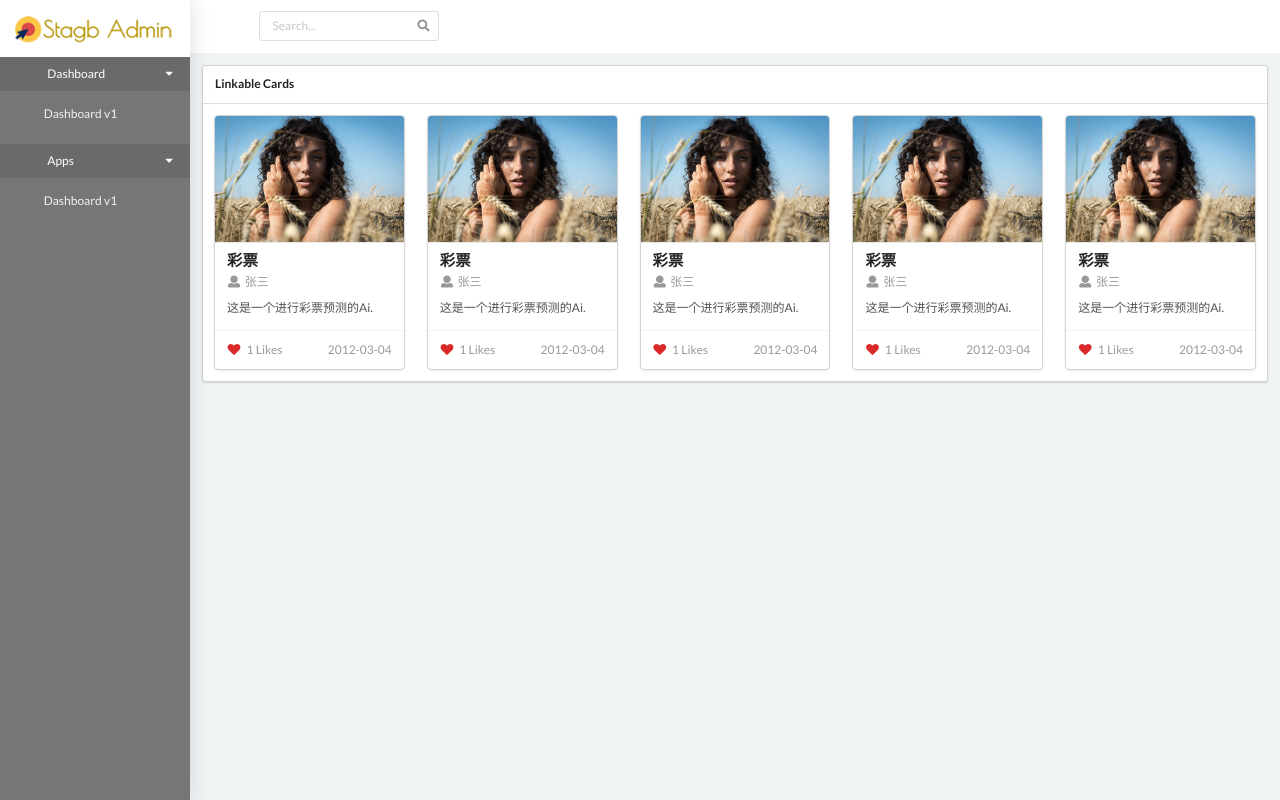
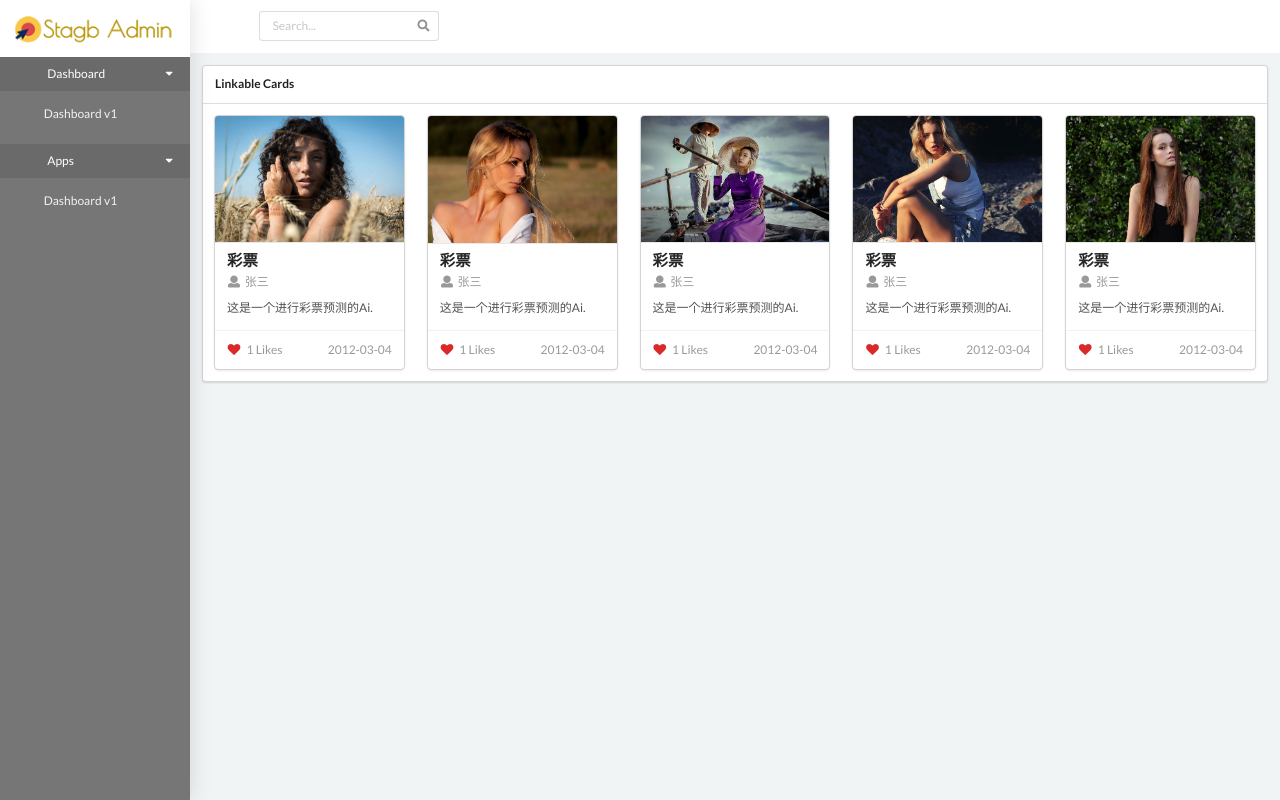
Before and after one commit to mingziday/awesomeai, a Vue app: page / in a window 1280 px wide. Built offline with nearby package versions, Linux system fonts and the light colour scheme; a web font is replaced by a local one.

Commit message:
setup gh-pages

```diff
--- a/index.html
+++ b/index.html
@@ -4,7 +4,7 @@
     <meta charset="UTF-8">
     <link rel="icon" href="/favicon.ico">
     <meta name="viewport" content="width=device-width, initial-scale=1.0">
-    <title>Ai</title>
+    <title>Ai Vue</title>
   </head>
   <body>
     <div id="app"></div>
--- a/src/components/seed.js
+++ b/src/components/seed.js
@@ -15,7 +15,7 @@ export const origAis = [
       description: '这是一个进行彩票预测的Ai.',
       auther: '张三',
       likes: 1,
-      imageUrl: 'static/gallery/images1.jpg',
+      imageUrl: 'static/gallery/images2.jpg',
       date: '2012-03-04',
       category: 'work',
     },
@@ -25,7 +25,7 @@ export const origAis = [
       description: '这是一个进行彩票预测的Ai.',
       auther: '张三',
       likes: 1,
-      imageUrl: 'static/gallery/images1.jpg',
+      imageUrl: 'static/gallery/images3.jpg',
       date: '2012-03-04',
       category: 'work',
     },
@@ -35,7 +35,7 @@ export const origAis = [
       description: '这是一个进行彩票预测的Ai.',
       auther: '张三',
       likes: 1,
-      imageUrl: 'static/gallery/images1.jpg',
+      imageUrl: 'static/gallery/images4.jpg',
       date: '2012-03-04',
       category: 'work',
     },
@@ -45,7 +45,7 @@ export const origAis = [
       description: '这是一个进行彩票预测的Ai.',
       auther: '张三',
       likes: 1,
-      imageUrl: 'static/gallery/images1.jpg',
+      imageUrl: 'static/gallery/images5.jpg',
       date: '2012-03-04',
       category: 'work',
     },
```
